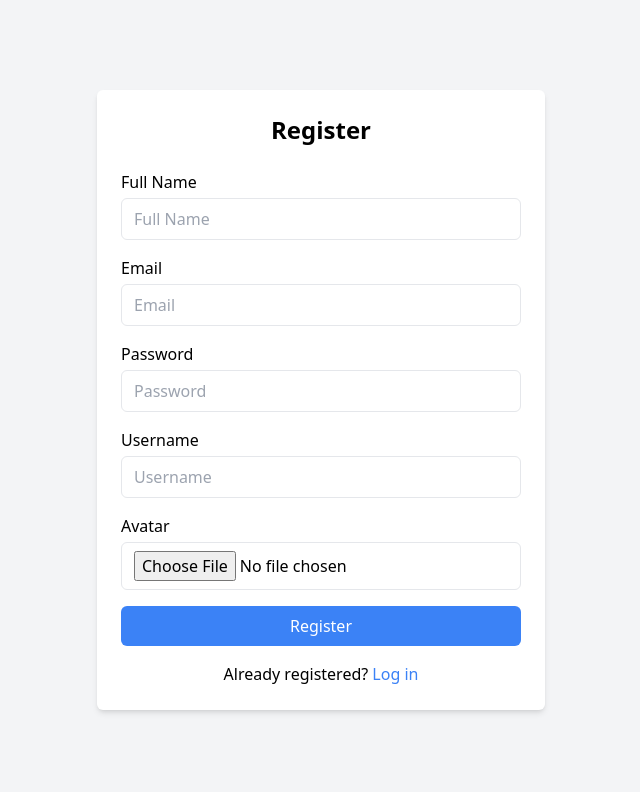
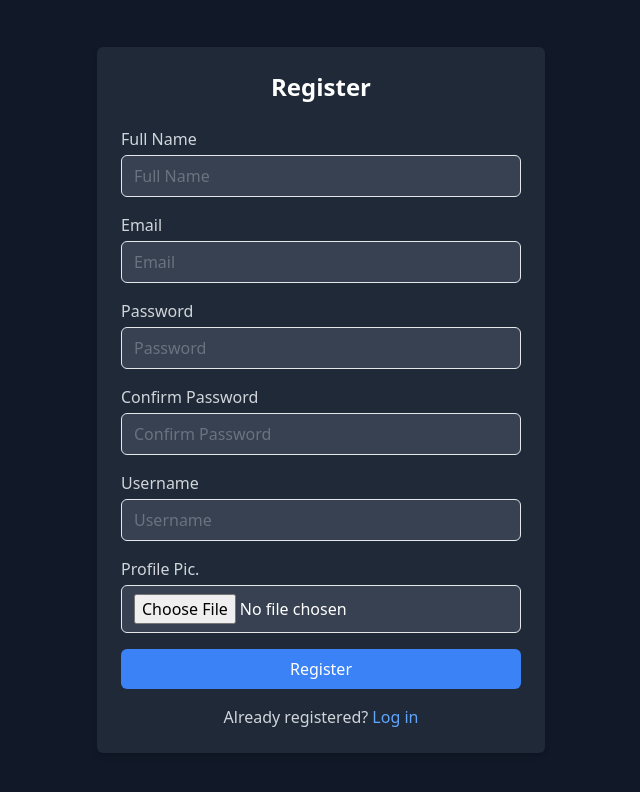
Before and after one commit to suthardinesh626/fantasyPoll_frontend, a React (Create React App) app: page / in a window 1280 px wide. Shown: the top 792 px of the page, without its empty margins (319-959 px from the left). Built offline with nearby package versions, Linux system fonts and the light colour scheme.

Commit message:
Front UI updated

```diff
--- a/public/index.html
+++ b/public/index.html
@@ -2,7 +2,7 @@
 <html lang="en">
   <head>
     <meta charset="utf-8" />
-    <link rel="icon" href="%PUBLIC_URL%/favicon.ico" />
+    <link rel="icon" href="%PUBLIC_URL%/logo192.png" />
     <meta name="viewport" content="width=device-width, initial-scale=1" />
     <meta name="theme-color" content="#000000" />
     <meta
@@ -14,7 +14,7 @@
       manifest.json provides metadata used when your web app is installed on a
       user's mobile device or desktop. See https://developers.google.com/web/fundamentals/web-app-manifest/
     -->
-    <link rel="manifest" href="%PUBLIC_URL%/manifest.json" />
+    <!-- <link rel="manifest" href="%PUBLIC_URL%/manifest.json" /> -->
     <!--
       Notice the use of %PUBLIC_URL% in the tags above.
       It will be replaced with the URL of the `public` folder during the build.
--- a/src/Components/PollList.jsx
+++ b/src/Components/PollList.jsx
@@ -14,8 +14,10 @@ const PollsList = () => {
   }, [dispatch]);
 
   const handleVote = async (pollId, optionId) => {
-    dispatch(votePoll({ pollId, optionId }));
-    dispatch(fetchPolls());
+    await dispatch(votePoll({ pollId, optionId }));
+    await dispatch(fetchPolls());
+    // setTimeout(() => {
+    // }, 2000);
   };
 
   const formatDate = (dateString) => {
--- a/src/page/Login.jsx
+++ b/src/page/Login.jsx
@@ -1,4 +1,4 @@
-import { useState } from "react";
+import React, { useState } from "react";
 import { Link, useNavigate } from "react-router-dom";
 import { useDispatch, useSelector } from 'react-redux';
 import { loginUser } from "../store/UserSlice";
@@ -16,6 +16,12 @@ const Login = () => {
 
     const handleLogin = async (e) => {
         e.preventDefault();
+
+        // Prevent multiple submissions while loading
+        if (loading) {
+            return;
+        }
+
         const userCredentials = { email, username, password };
         try {
             await dispatch(loginUser(userCredentials)).unwrap();
@@ -28,53 +34,56 @@ const Login = () => {
     };
 
     return (
-        <div className="min-h-screen flex items-center justify-center bg-gray-100">
-            <div className="max-w-md w-full p-6 bg-white shadow-md rounded-md">
-                <h2 className="text-2xl font-semibold mb-6 text-center">Login</h2>
+        <div className="min-h-screen flex items-center justify-center bg-gray-900">
+            <div className="max-w-md w-full p-6 bg-gray-800 shadow-md rounded-md">
+                <h2 className="text-2xl font-semibold mb-6 text-center text-white">Login</h2>
                 <form onSubmit={handleLogin} className="space-y-4">
                     <div>
-                        <label htmlFor="email" className="block mb-1">Email</label>
+                        <label htmlFor="email" className="block mb-1 text-gray-300">Email</label>
                         <input
                             type="text"
                             id="email"
                             placeholder="Email"
                             value={email}
                             onChange={(e) => setEmail(e.target.value)}
-                            className="w-full px-3 py-2 border rounded-md focus:outline-none focus:border-blue-500"
+                            className="w-full px-3 py-2 border rounded-md focus:outline-none focus:border-blue-500 bg-gray-700 text-white placeholder-gray-500"
+                            autoComplete="email"
                         />
                     </div>
                     <div>
-                        <label htmlFor="username" className="block mb-1">Username</label>
+                        <label htmlFor="username" className="block mb-1 text-gray-300">Username</label>
                         <input
                             type="text"
                             id="username"
                             placeholder="Username"
                             value={username}
                             onChange={(e) => setUsername(e.target.value)}
-                            className="w-full px-3 py-2 border rounded-md focus:outline-none focus:border-blue-500"
+                            className="w-full px-3 py-2 border rounded-md focus:outline-none focus:border-blue-500 bg-gray-700 text-white placeholder-gray-500"
+                            autoComplete="username"
                         />
                     </div>
                     <div>
-                        <label htmlFor="password" className="block mb-1">Password</label>
+                        <label htmlFor="password" className="block mb-1 text-gray-300">Password</label>
                         <input
                             type="password"
                             id="password"
                             placeholder="Password"
                             value={password}
                             onChange={(e) => setPassword(e.target.value)}
-                            className="w-full px-3 py-2 border rounded-md focus:outline-none focus:border-blue-500"
+                            className="w-full px-3 py-2 border rounded-md focus:outline-none focus:border-blue-500 bg-gray-700 text-white placeholder-gray-500"
+                            autoComplete="current-password"
                         />
                     </div>
                     <button
                         type="submit"
                         className="w-full bg-blue-500 text-white px-4 py-2 rounded-md hover:bg-blue-600 focus:outline-none"
-                        disabled={loading}
+                        disabled={loading} // Disable button if loading
                     >
                         {loading ? "Loading..." : "Login"}
                     </button>
                     {error && <p className="text-red-500">Invalid credentials: {error}</p>}
                     <p className="text-center">
-                        <Link to='/register' className="text-blue-500 hover:underline">Don't have an account? Register</Link>
+                        <Link to='/' className="text-blue-400 hover:underline">Don't have an account? Register</Link>
                     </p>
                 </form>
             </div>
--- a/src/page/Register.jsx
+++ b/src/page/Register.jsx
@@ -2,8 +2,6 @@ import React, { useState } from 'react';
 import { useDispatch, useSelector } from 'react-redux';
 import { Link, useNavigate } from 'react-router-dom';
 import { registerUser } from '../store/UserSlice';
-import ReactCrop from 'react-image-crop';
-import 'react-image-crop/dist/ReactCrop.css';
 
 const Register = () => {
   const dispatch = useDispatch();
@@ -14,12 +12,12 @@ const Register = () => {
     fullName: '',
     email: '',
     password: '',
+    confirmPassword: '',
     username: '',
     avatar: null,
   });
 
-  const [crop, setCrop] = useState({ aspect: 1 / 1 });
-  const [croppedImage, setCroppedImage] = useState(null);
+  const [passwordError, setPasswordError] = useState('');
 
   const handleChange = (e) => {
     if (e.target.name === 'avatar') {
@@ -27,7 +25,6 @@ const Register = () => {
         ...formData,
         [e.target.name]: e.target.files[0],
       });
-      setCroppedImage(null); // Reset cropped image when a new image is selected
     } else {
       setFormData({
         ...formData,
@@ -36,54 +33,16 @@ const Register = () => {
     }
   };
 
-  const handleImageLoaded = (image) => {
-    console.log('Image loaded:', image);
-  };
-
-  const handleCropComplete = (crop) => {
-    if (crop.width && crop.height) {
-      getCroppedImage(crop);
-    }
-  };
-
-  const getCroppedImage = (crop) => {
-    const image = document.createElement('img');
-    const reader = new FileReader();
-    reader.onload = (e) => {
-      image.src = e.target.result;
-      image.onload = () => {
-        const canvas = document.createElement('canvas');
-        const scaleX = image.naturalWidth / image.width;
-        const scaleY = image.naturalHeight / image.height;
-        const ctx = canvas.getContext('2d');
-
-        canvas.width = crop.width;
-        canvas.height = crop.height;
-
-        ctx.drawImage(
-          image,
-          crop.x * scaleX,
-          crop.y * scaleY,
-          crop.width * scaleX,
-          crop.height * scaleY,
-          0,
-          0,
-          crop.width,
-          crop.height
-        );
-
-        canvas.toBlob((blob) => {
-          setCroppedImage(blob);
-        }, 'image/jpeg');
-      };
-    };
-    reader.readAsDataURL(formData.avatar);
-  };
-
   const handleSubmit = async (e) => {
     e.preventDefault();
+    if (formData.password !== formData.confirmPassword) {
+      setPasswordError('Passwords do not match');
+      return;
+    }
+    setPasswordError('');
+
     const formDataObj = new FormData();
-    formDataObj.append('avatar', croppedImage);
+    formDataObj.append('avatar', formData.avatar);
     formDataObj.append('fullName', formData.fullName);
     formDataObj.append('email', formData.email);
     formDataObj.append('password', formData.password);
@@ -91,100 +50,105 @@ const Register = () => {
 
     try {
       await dispatch(registerUser(formDataObj)).unwrap();
-      // Handle success, e.g., navigate to another page
-      // navigate('/login');
+      navigate('/login');
     } catch (err) {
-      // Handle error, e.g., display error message
       console.error('Registration failed:', err);
     }
   };
 
   return (
-    <div className="min-h-screen flex flex-col justify-center items-center bg-gray-100">
-      <div className="max-w-md w-full p-6 bg-white shadow-md rounded-md">
-        <h2 className="text-2xl font-semibold mb-6 text-center">Register</h2>
+    <div className="min-h-screen flex flex-col justify-center items-center bg-gray-900">
+      <div className="max-w-md w-full p-6 bg-gray-800 shadow-md rounded-md">
+        <h2 className="text-2xl font-semibold mb-6 text-center text-white">Register</h2>
         {error && <p className="text-red-500 mb-4">{error}</p>}
+        {passwordError && <p className="text-red-500 mb-4">{passwordError}</p>}
         <form onSubmit={handleSubmit} className="space-y-4">
           <div>
-            <label className="block mb-1">Full Name</label>
+            <label className="block mb-1 text-gray-300">Full Name</label>
             <input
               type="text"
               name="fullName"
               value={formData.fullName}
               onChange={handleChange}
               placeholder="Full Name"
-              className="w-full px-3 py-2 border rounded-md focus:outline-none focus:border-blue-500"
+              className="w-full px-3 py-2 border rounded-md focus:outline-none focus:border-blue-500 bg-gray-700 text-white placeholder-gray-500"
               required
+              autoComplete="name"
             />
           </div>
           <div>
-            <label className="block mb-1">Email</label>
+            <label className="block mb-1 text-gray-300">Email</label>
             <input
               type="email"
               name="email"
               value={formData.email}
               onChange={handleChange}
               placeholder="Email"
-              className="w-full px-3 py-2 border rounded-md focus:outline-none focus:border-blue-500"
+              className="w-full px-3 py-2 border rounded-md focus:outline-none focus:border-blue-500 bg-gray-700 text-white placeholder-gray-500"
               required
+              autoComplete="email"
             />
           </div>
           <div>
-            <label className="block mb-1">Password</label>
+            <label className="block mb-1 text-gray-300">Password</label>
             <input
               type="password"
               name="password"
               value={formData.password}
               onChange={handleChange}
               placeholder="Password"
-              className="w-full px-3 py-2 border rounded-md focus:outline-none focus:border-blue-500"
+              className="w-full px-3 py-2 border rounded-md focus:outline-none focus:border-blue-500 bg-gray-700 text-white placeholder-gray-500"
               required
+              autoComplete="new-password"
             />
           </div>
           <div>
-            <label className="block mb-1">Username</label>
+            <label className="block mb-1 text-gray-300">Confirm Password</label>
+            <input
+              type="password"
+              name="confirmPassword"
+              value={formData.confirmPassword}
+              onChange={handleChange}
+              placeholder="Confirm Password"
+              className="w-full px-3 py-2 border rounded-md focus:outline-none focus:border-blue-500 bg-gray-700 text-white placeholder-gray-500"
+              required
+              autoComplete="new-password"
+            />
+          </div>
+          <div>
+            <label className="block mb-1 text-gray-300">Username</label>
             <input
               type="text"
               name="username"
               value={formData.username}
               onChange={handleChange}
               placeholder="Username"
-              className="w-full px-3 py-2 border rounded-md focus:outline-none focus:border-blue-500"
+              className="w-full px-3 py-2 border rounded-md focus:outline-none focus:border-blue-500 bg-gray-700 text-white placeholder-gray-500"
               required
+              autoComplete="username"
             />
           </div>
           <div>
-            <label className="block mb-1">Avatar</label>
+            <label className="block mb-1 text-gray-300">Profile Pic.</label>
             <input
               type="file"
               name="avatar"
               onChange={handleChange}
               accept="image/*"
-              className="w-full px-3 py-2 border rounded-md focus:outline-none focus:border-blue-500"
+              className="w-full px-3 py-2 border rounded-md focus:outline-none focus:border-blue-500 bg-gray-700 text-white placeholder-gray-500"
             />
           </div>
-          {formData.avatar && (
-            <div className="mt-4">
-              <ReactCrop
-                src={URL.createObjectURL(formData.avatar)}
-                crop={crop}
-                onChange={(newCrop) => setCrop(newCrop)}
-                onComplete={handleCropComplete}
-                onImageLoaded={handleImageLoaded}
-              />
-            </div>
-          )}
           <button
             type="submit"
-            disabled={loading || !croppedImage}
+            disabled={loading || !formData.avatar}
             className="w-full bg-blue-500 text-white px-4 py-2 rounded-md hover:bg-blue-600 focus:outline-none"
           >
             {loading ? 'Registering...' : 'Register'}
           </button>
         </form>
-        <p className="text-center mt-4">
+        <p className="text-center mt-4 text-gray-300">
           Already registered?{' '}
-          <Link to="/login" className="text-blue-500 hover:underline">
+          <Link to="/login" className="text-blue-400 hover:underline">
             Log in
           </Link>
         </p>
```
Also changed, not shown: src/store/UserSlice.js (+4 -3 lines), public/robots.txt (deleted).
